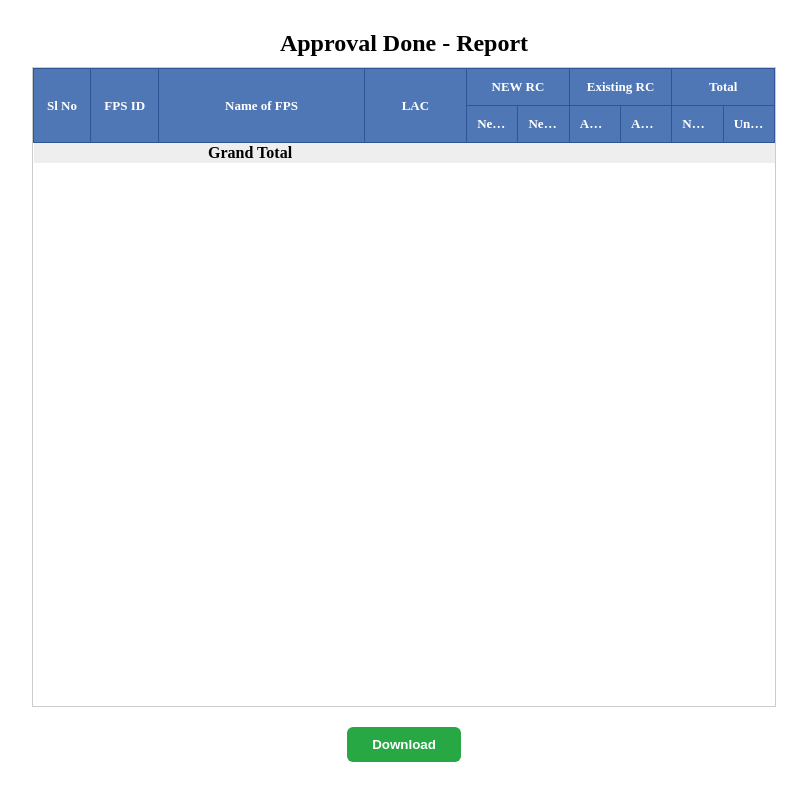
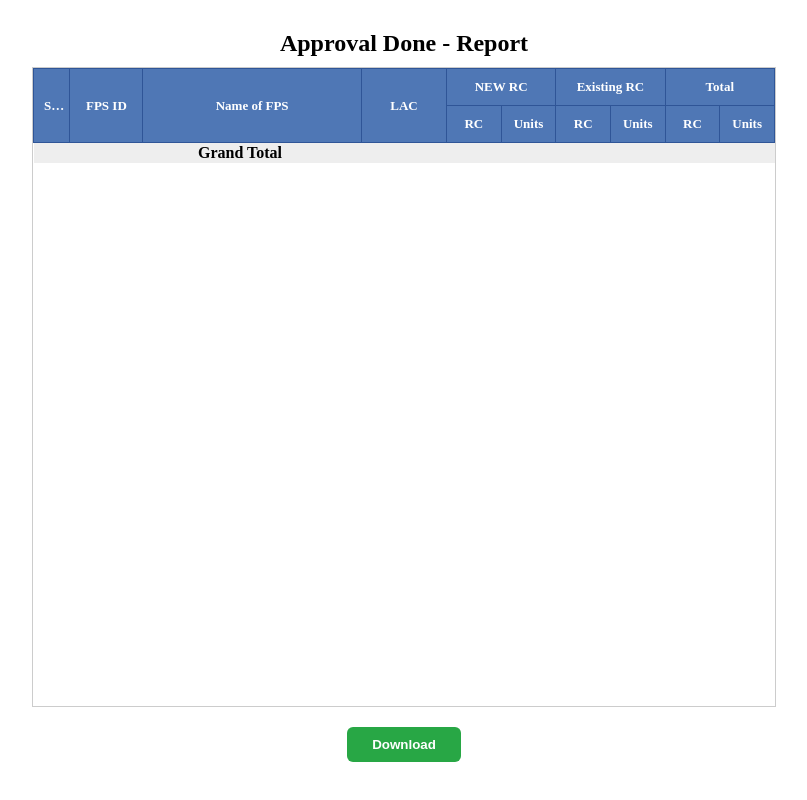
Before and after one commit to Rahman-lgtm/keeprecord-form, a website: page report/lac.html in a window 1280 px wide. Shown: the whole page, without its empty margins (236-1043 px from the left). Drawn offline with Linux system fonts and the light colour scheme; no server answers.

Commit message:
Update lac.html

```diff
--- a/report/lac.html
+++ b/report/lac.html
@@ -84,10 +84,10 @@ tbody td:nth-child(3) {
 }
 
 /* COLUMN WIDTH */
-th:nth-child(1),td:nth-child(1){width:50%;}   /* Sl No */
+th:nth-child(1),td:nth-child(1){width:30%;}   /* Sl No */
 th:nth-child(2),td:nth-child(2){width:60%;}  /* FPS ID */
 th:nth-child(3),td:nth-child(3){width:180%;}  /* Name of FPS */
-th:nth-child(4),td:nth-child(4){width:90%;}  /* LAC */
+th:nth-child(4),td:nth-child(4){width:70%;}  /* LAC */
 
 th:nth-child(5),td:nth-child(5){width:90%;}  /* New RC count */
 th:nth-child(6),td:nth-child(6){width:90%;}  /* New Units */
@@ -169,12 +169,12 @@ td, th {
 <th colspan="2">Total</th>
 </tr>
 <tr>
-<th>New RC count</th>
-<th>New Units</th>
-<th>ADD RC count</th>
-<th>ADD Units</th>
-<th>NEW RC</th>
-<th>Units (NEW+ADD)</th>
+<th>RC</th>
+<th>Units</th>
+<th>RC</th>
+<th>Units</th>
+<th>RC</th>
+<th>Units</th>
 </tr>
 </thead>
 
```
